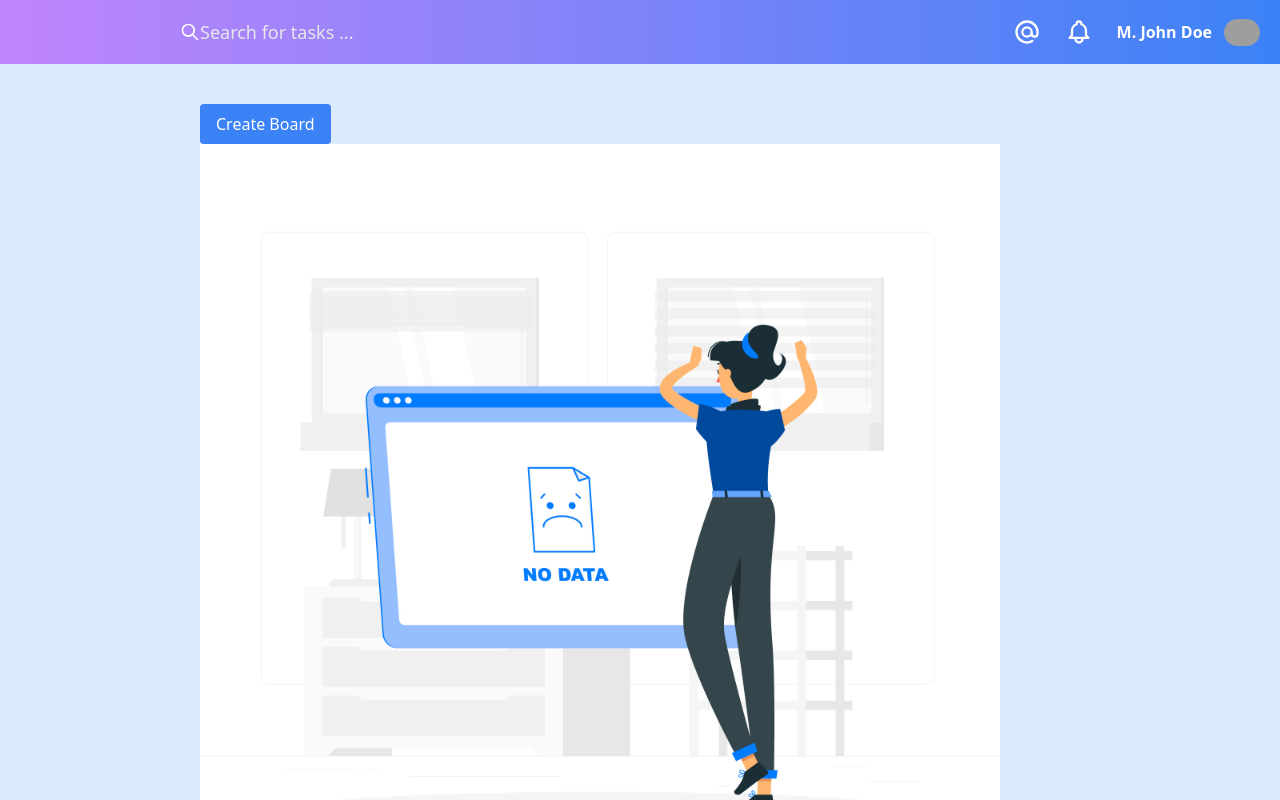
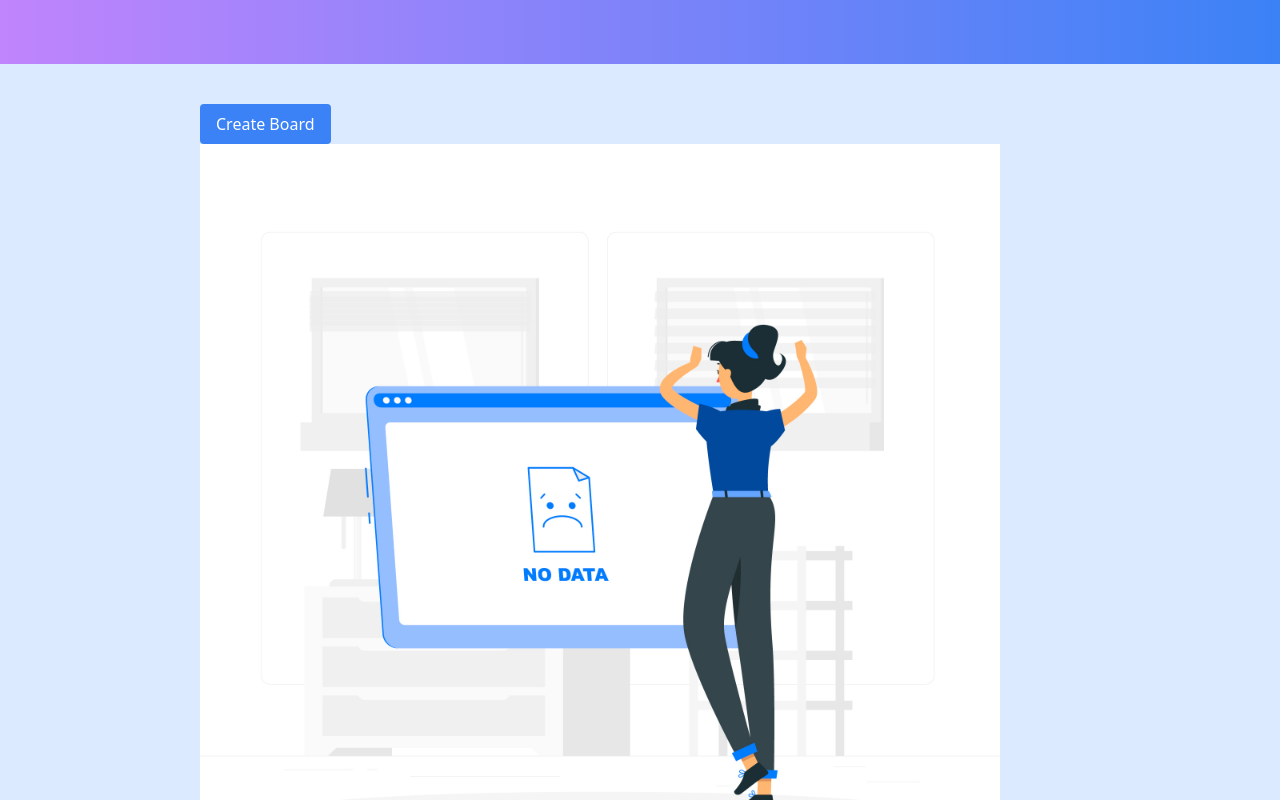
Before and after one commit to tanmay-choudhary/kanban_app, a Next.js app: page / in a window 1280 px wide. Built offline with nearby package versions, Linux system fonts and the light colour scheme; grey boxes are pictures that could not be loaded.

Commit message:
add fixes

```diff
--- a/components/CardItem.js
+++ b/components/CardItem.js
@@ -20,7 +20,7 @@ function CardItem({ data, index, onEdit, onDelete }) {
           {...provided.dragHandleProps}
           className="bg-white rounded-md p-3 m-3 mt-0 last:mb-0 relative"
         >
-          <label
+          {/*  <label
             className={`bg-gradient-to-r
               px-2 py-1 rounded text-white text-sm
               ${
@@ -37,7 +37,7 @@ function CardItem({ data, index, onEdit, onDelete }) {
               : data.priority === 1
               ? "Medium Priority"
               : "High Priority"}
-          </label>
+            </label> */}
           <h5 className="text-md my-3 text-lg leading-6">{data.name}</h5>
           <div className="flex justify-between">
             <div className="flex space-x-2 items-center">
--- a/components/TopBar.js
+++ b/components/TopBar.js
@@ -1,29 +1,14 @@
-import React from 'react';
-import {SearchIcon, AtSymbolIcon, BellIcon} from '@heroicons/react/outline';
-import Image from 'next/image';
+import React from "react";
+import { SearchIcon, AtSymbolIcon, BellIcon } from "@heroicons/react/outline";
+import Image from "next/image";
 
 function TopBar(props) {
-    return (
-        <div className="h-16 pl-40 fixed bg-gradient-to-r from-purple-400
-        to-blue-500 w-full flex items-center justify-between pr-5">
-            <div className="flex px-5 items-center">
-                <SearchIcon className="w-5 h-5 text-white"/>
-                <input type="text" placeholder="Search for tasks ..."
-                className=" bg-transparent border-0 text-white placeholder-gray-200
-                outline-none focus:ring-0 text-lg"/>
-            </div>
-            <div className="flex space-x-6">
-                <AtSymbolIcon className="w-7 h-7 text-white"/>
-                <BellIcon className="w-7 h-7 text-white"/>
-                <div className="flex items-center text-white">
-                    <h3 className="font-bold mr-3">M. John Doe</h3>
-                    <Image src="https://randomuser.me/api/portraits/men/75.jpg"
-                        width="36" height="36" objectFit="cover"
-                        className=" rounded-full "/>
-                </div>
-            </div>
-        </div>
-    );
+  return (
+    <div
+      className="h-16 pl-40 fixed bg-gradient-to-r from-purple-400
+        to-blue-500 w-full flex items-center justify-between pr-5"
+    ></div>
+  );
 }
 
 export default TopBar;
--- a/package.json
+++ b/package.json
@@ -10,6 +10,7 @@
   },
   "dependencies": {
     "@heroicons/react": "^1.0.6",
+    "axios": "^1.6.1",
     "next": "14.0.1",
     "react": "^18",
     "react-beautiful-dnd": "^13.1.1",
--- a/pages/index.js
+++ b/pages/index.js
@@ -14,6 +14,7 @@ import Dropdown from "@/components/Dropdown";
 import Button from "@/components/Button";
 import TaskModal from "@/components/TaskModal";
 import CreateModal from "@/components/CreateModal";
+import makeApiCalls from "@/utils/makeApiCalls";
 
 function createGuidId() {
   return "xxxxxxxx-xxxx-4xxx-yxxx-xxxxxxxxxxxx".replace(/[xy]/g, function (c) {
@@ -76,18 +77,7 @@ export default function Home() {
       const storedBoards =
         JSON.parse(window.localStorage.getItem("boards")) || [];
       setBoards(storedBoards);
-      setBoardData(
-        storedBoards[0] || {
-          id: Date.now(),
-          name: "Initial Card",
-          description: "",
-          kanbans: [
-            { name: "todo", items: [] },
-            { name: "in_progress", items: [] },
-            { name: "completed", items: [] },
-          ],
-        }
-      );
+      setBoardData(storedBoards[0]);
       if (storedBoards[0]) {
         setIsData(true);
       } else {
@@ -220,7 +210,7 @@ export default function Home() {
             </div>
             <DragDropContext onDragEnd={onDragEnd}>
               <div className="grid grid-cols-4 gap-5 my-5">
-                {boardData.kanbans.map((board, bIndex) => (
+                {boardData?.kanbans?.map((board, bIndex) => (
                   <div key={board.name}>
                     <Droppable droppableId={bIndex.toString()}>
                       {(provided, snapshot) => (
@@ -237,7 +227,6 @@ export default function Home() {
                               <span className="text-2xl text-gray-600">
                                 {board.name}
                               </span>
-                              <DotsVerticalIcon className="w-5 h-5 text-gray-500" />
                             </h4>
 
                             <div
--- /dev/null
+++ b/utils/makeApiCalls.js
@@ -0,0 +1,23 @@
+import axios from "axios";
+const apiUrl = "http://localhost:3080";
+
+const makeApiCall = (method, url, payload = null, headers = {}) => {
+  const obj = {
+    method,
+    url: `${apiUrl}${url}`,
+    data: payload,
+    headers,
+  };
+  return new Promise((resolve, reject) => {
+    axios(obj)
+      .then((response) => {
+        resolve(response);
+      })
+      .catch((error) => {
+        console.log("Error making API call:", error);
+        reject(error);
+      });
+  });
+};
+
+export default makeApiCall;
```
Also changed, not shown: 1 other file (tests, documents, lock files or other folders).
